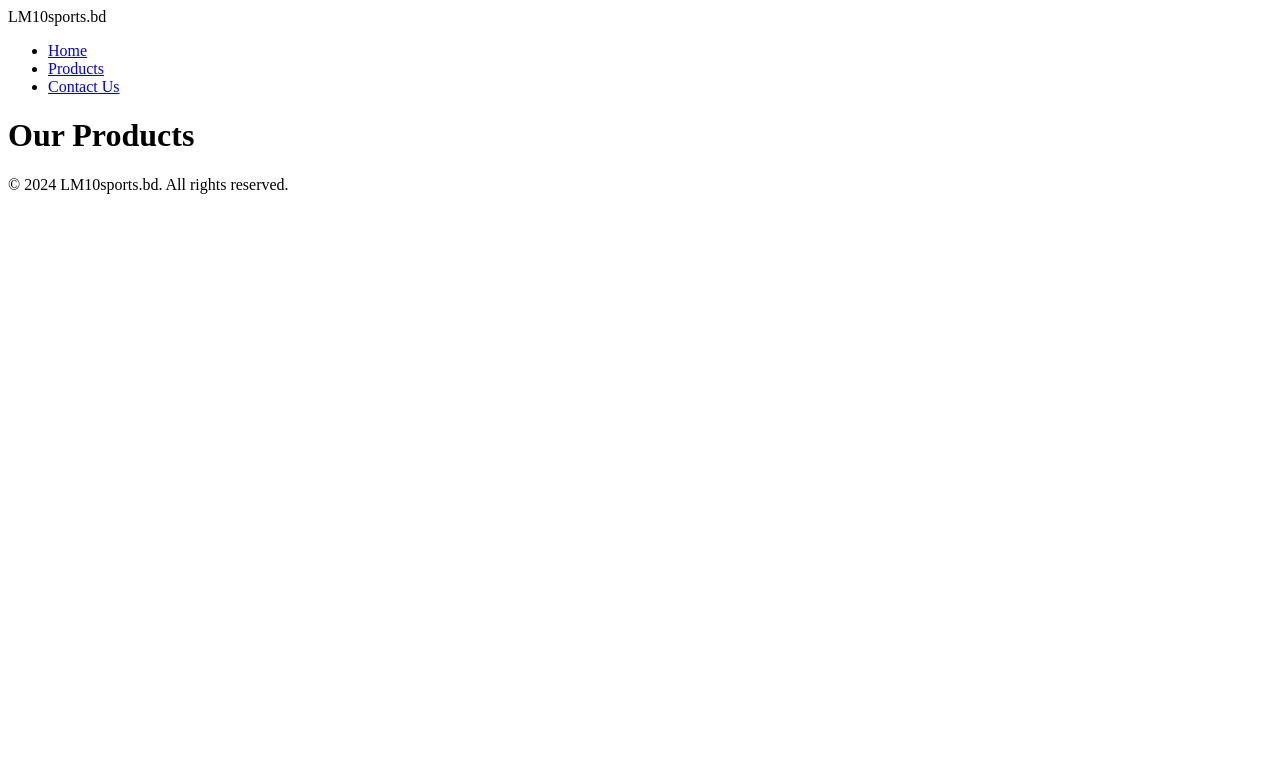
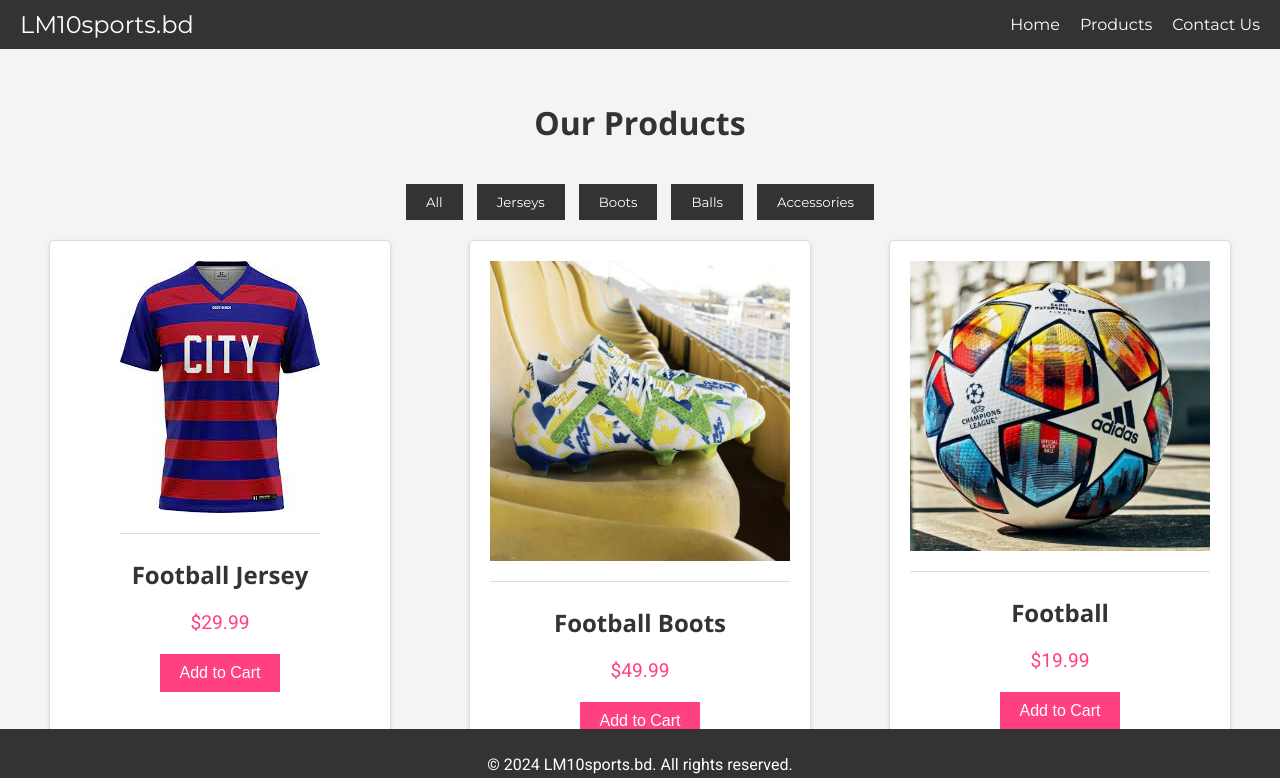
Before and after one commit to MustaqueemAlam/MIS455_Mid_2220769, a plain HTML site: page products.html in a window 1280 px wide. Shown: the top 778 px of the page. Drawn offline with nearby package versions, Linux system fonts and the light colour scheme.

Commit message:
product page almost done

```diff
--- a/product.css
+++ b/product.css
@@ -1,13 +1,20 @@
+/* General Styles */
 body {
     font-family: 'Roboto', sans-serif;
     margin: 0;
     padding: 0;
+    background-color: #f4f4f4;
+    color: #333;
 }
 
 header {
     background-color: #333;
     color: white;
     padding: 10px 0;
+    position: fixed;
+    width: 100%;
+    top: 0;
+    z-index: 1000;
 }
 
 .navbar {
@@ -19,6 +26,7 @@ header {
 
 .navbar .logo {
     font-size: 24px;
+    font-family: 'Montserrat', sans-serif;
 }
 
 .navbar nav ul {
@@ -36,21 +44,97 @@ header {
     color: white;
     text-decoration: none;
     font-family: 'Montserrat', sans-serif;
+    transition: color 0.3s ease;
 }
 
 .navbar nav ul li a:hover {
-    text-decoration: underline;
+    color: #ff4081;
 }
 
 main {
+    margin-top: 60px; /* Height of the header */
     padding: 20px;
+    text-align: center;
+}
+
+main h1 {
     font-family: 'Open Sans', sans-serif;
+    margin-bottom: 40px;
+}
+
+.filters {
+    margin-bottom: 20px;
+}
+
+.filter-btn {
+    padding: 10px 20px;
+    margin: 0 5px;
+    border: none;
+    background-color: #333;
+    color: white;
+    font-family: 'Montserrat', sans-serif;
+    cursor: pointer;
+    transition: background-color 0.3s ease;
+}
+
+.filter-btn:hover {
+    background-color: #ff4081;
 }
 
 .product-grid {
     display: grid;
-    grid-template-columns: repeat(auto-fill, minmax(200px, 1fr));
+    grid-template-columns: repeat(auto-fill, minmax(300px, 1fr));
     gap: 20px;
+    justify-items: center;
+}
+
+.product-card {
+    background-color: white;
+    border: 1px solid #ddd;
+    border-radius: 5px;
+    box-shadow: 0 2px 5px rgba(0, 0, 0, 0.1);
+    padding: 20px;
+    width: 100%;
+    max-width: 300px;
+    text-align: center;
+    transition: transform 0.3s ease, box-shadow 0.3s ease;
+}
+
+.product-card img {
+    max-width: 100%;
+    border-bottom: 1px solid #ddd;
+    padding-bottom: 20px;
+}
+
+.product-card h2 {
+    font-size: 1.5em;
+    font-family: 'Open Sans', sans-serif;
+    margin: 20px 0;
+}
+
+.product-card p {
+    font-size: 1.2em;
+    color: #ff4081;
+    margin: 20px 0;
+}
+
+.product-card button {
+    padding: 10px 20px;
+    font-size: 1em;
+    color: white;
+    background-color: #ff4081;
+    border: none;
+    cursor: pointer;
+    transition: background-color 0.3s ease;
+}
+
+.product-card button:hover {
+    background-color: #e73370;
+}
+
+.product-card:hover {
+    transform: translateY(-10px);
+    box-shadow: 0 4px 10px rgba(0, 0, 0, 0.1);
 }
 
 footer {
@@ -58,4 +142,8 @@ footer {
     color: white;
     text-align: center;
     padding: 10px 0;
+    position: fixed;
+    width: 100%;
+    bottom: 0;
+    z-index: 1000;
 }
--- a/products.html
+++ b/products.html
@@ -4,10 +4,10 @@
     <meta charset="UTF-8">
     <meta name="viewport" content="width=device-width, initial-scale=1.0">
     <title>LM10sports.bd - Products</title>
-    <link rel="stylesheet" href="products.css">
-    <link rel="stylesheet" href="https://fonts.googleapis.com/css2?family=Roboto:wght@400;700&display=swap">
-    <link rel="stylesheet" href="https://fonts.googleapis.com/css2?family=Open+Sans:wght@400;700&display=swap">
-    <link rel="stylesheet" href="https://fonts.googleapis.com/css2?family=Montserrat:wght@400;700&display=swap">
+    <link rel="stylesheet" href="product.css">
+    <link href="https://fonts.googleapis.com/css2?family=Roboto:wght@400;700&display=swap" rel="stylesheet">
+    <link href="https://fonts.googleapis.com/css2?family=Open+Sans:wght@400;700&display=swap" rel="stylesheet">
+    <link href="https://fonts.googleapis.com/css2?family=Montserrat:wght@400;700&display=swap" rel="stylesheet">
 </head>
 <body>
     <!-- Mustaqueem Alam ID: 2220769 -->
@@ -25,8 +25,86 @@
     </header>
     <main>
         <h1>Our Products</h1>
+        <div class="filters">
+            <button class="filter-btn">All</button>
+            <button class="filter-btn">Jerseys</button>
+            <button class="filter-btn">Boots</button>
+            <button class="filter-btn">Balls</button>
+            <button class="filter-btn">Accessories</button>
+        </div>
         <div class="product-grid">
-            <!-- Add product images and descriptions using grid -->
+            <div class="product-card">
+                <img src="jersey.jpeg" alt="Product 1">
+                <h2>Football Jersey</h2>
+                <p>$29.99</p>
+                <button>Add to Cart</button>
+            </div>
+            <div class="product-card">
+                <img src="Boots.jpg" alt="Product 2">
+                <h2>Football Boots</h2>
+                <p>$49.99</p>
+                <button>Add to Cart</button>
+            </div>
+            <div class="product-card">
+                <img src="Football.jpg" alt="Product 3">
+                <h2>Football</h2>
+                <p>$19.99</p>
+                <button>Add to Cart</button>
+            </div>
+            <div class="product-card">
+                <img src="Gloves.jpg" alt="Product 4">
+                <h2>Goalkeeper Gloves</h2>
+                <p>$24.99</p>
+                <button>Add to Cart</button>
+            </div>
+            <div class="product-card">
+                <img src="Shorts.jpg" alt="Product 5">
+                <h2>Football Shorts</h2>
+                <p>$14.99</p>
+                <button>Add to Cart</button>
+            </div>
+            <div class="product-card">
+                <img src="socks.jpg" alt="Product 6">
+                <h2>Football Socks</h2>
+                <p>$9.99</p>
+                <button>Add to Cart</button>
+            </div>
+            <div class="product-card">
+                <img src="shin.jpg" alt="Product 7">
+                <h2>Shin Guards</h2>
+                <p>$12.99</p>
+                <button>Add to Cart</button>
+            </div>
+            <div class="product-card">
+                <img src="cones.jpeg" alt="Product 8">
+                <h2>Training Cones</h2>
+                <p>$15.99</p>
+                <button>Add to Cart</button>
+            </div>
+            <div class="product-card">
+                <img src="bootle.jpeg" alt="Product 9">
+                <h2>Water Bottle</h2>
+                <p>$7.99</p>
+                <button>Add to Cart</button>
+            </div>
+            <div class="product-card">
+                <img src="vest.jpeg" alt="Product 10">
+                <h2>Training Vest</h2>
+                <p>$19.99</p>
+                <button>Add to Cart</button>
+            </div>
+            <div class="product-card">
+                <img src="bg.jpeg" alt="Product 11">
+                <h2>Football Bag</h2>
+                <p>$29.99</p>
+                <button>Add to Cart</button>
+            </div>
+            <div class="product-card">
+                <img src="whisle.jpg" alt="Product 12">
+                <h2>Referee Whistle</h2>
+                <p>$4.99</p>
+                <button>Add to Cart</button>
+            </div>
         </div>
     </main>
     <footer>
```
Also changed, not shown: index.html (+1 -1 lines), bg.jpeg (added), bootle.jpeg (added), cones.jpeg (added), jersey.jpeg (added), shin.jpg (added), socks.jpg (added), vest.jpeg (added), whisle.jpg (added).
